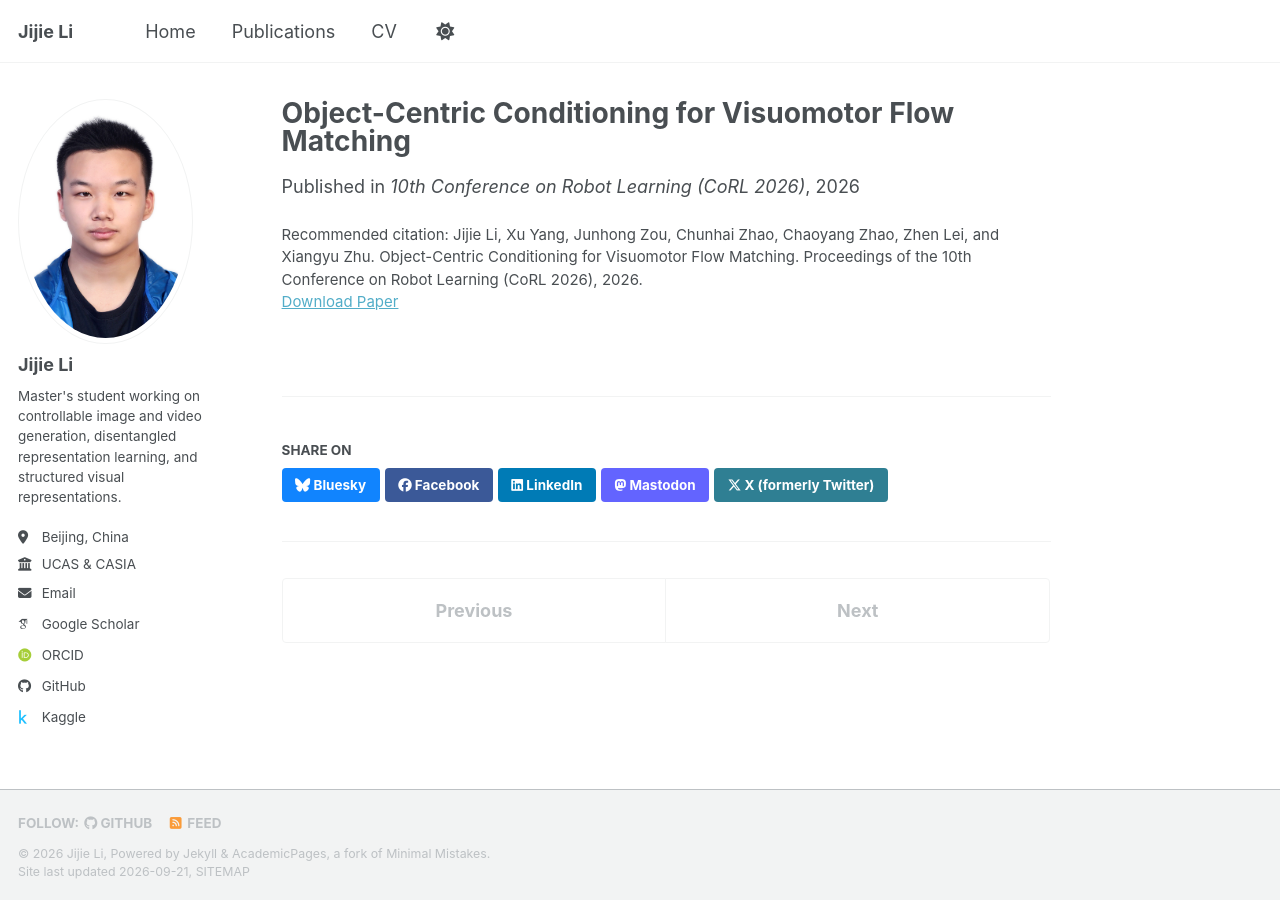
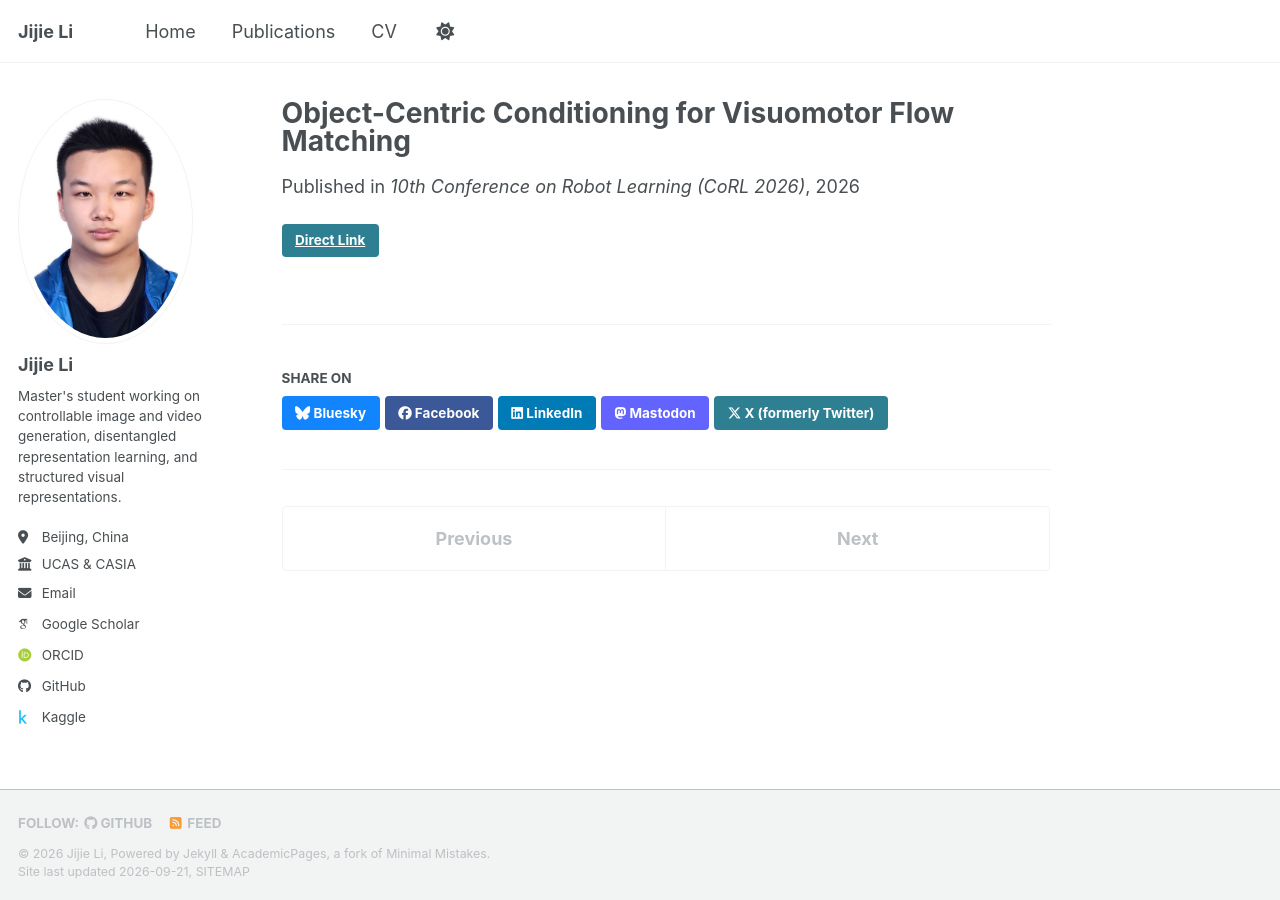
Before and after one commit to Li-Jijie/Li-Jijie.github.io, a Jekyll site: the page built from _publications/2026-09-05-object-centric-visuomotor-flow-matching.md, in a window 1280 px wide. Built offline with Jekyll 4.4.1, drawn with Linux system fonts in a browser that asks for light colours; some web fonts are replaced; a script bundle is joined from its source files by our own code; library files that are not in the unit come from our copies.

Commit message:
Update 2026-09-05-object-centric-visuomotor-flow-matching.md

```diff
--- a/_publications/2026-09-05-object-centric-visuomotor-flow-matching.md
+++ b/_publications/2026-09-05-object-centric-visuomotor-flow-matching.md
@@ -8,6 +8,5 @@ venue: "10th Conference on Robot Learning (CoRL 2026)"
 header:
   teaser: "publications/slotflow.jpg"
 projecturl: "/Object-Centric-Visuomotor-Flow/"
-paperurl: "/files/object-centric-conditioning-visuomotor-flow-matching-corl2026.pdf"
-citation: "Jijie Li, Xu Yang, Junhong Zou, Chunhai Zhao, Chaoyang Zhao, Zhen Lei, and Xiangyu Zhu. Object-Centric Conditioning for Visuomotor Flow Matching. Proceedings of the 10th Conference on Robot Learning (CoRL 2026), 2026."
+link: "/files/object-centric-conditioning-visuomotor-flow-matching-corl2026.pdf"
 ---
```
